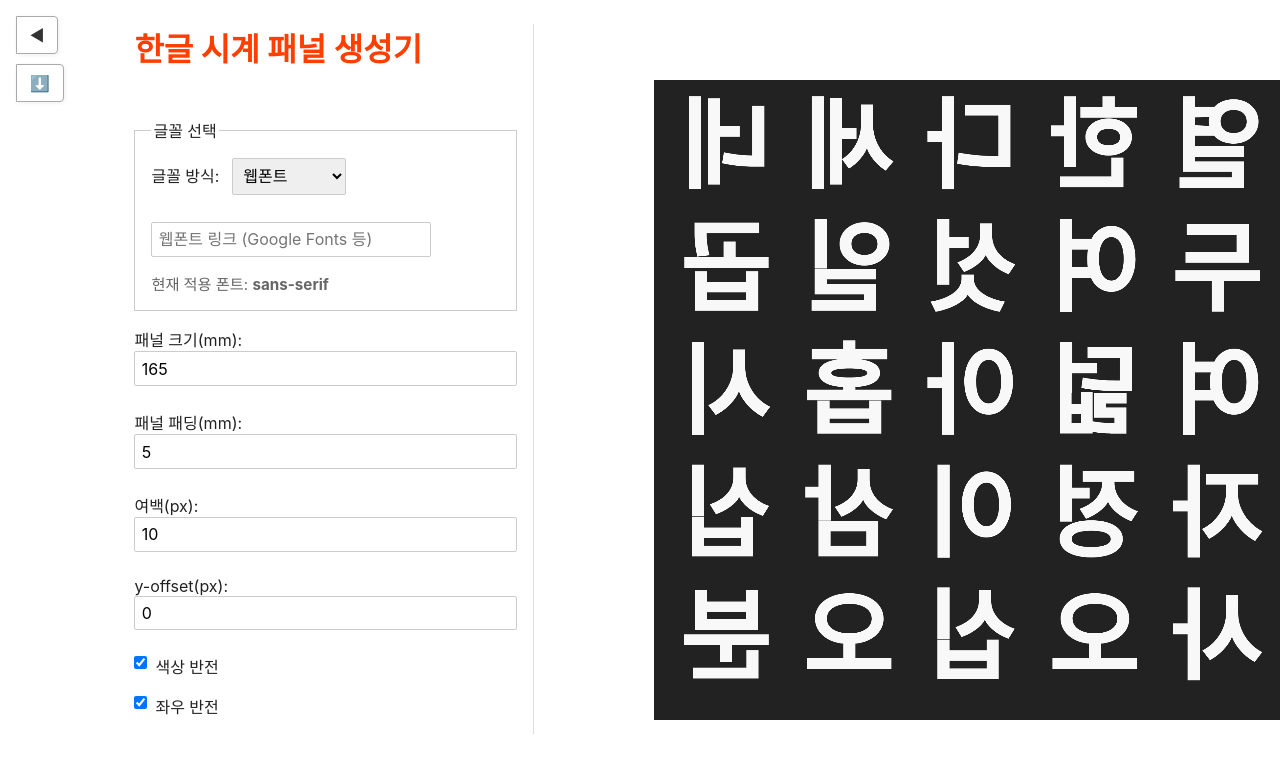
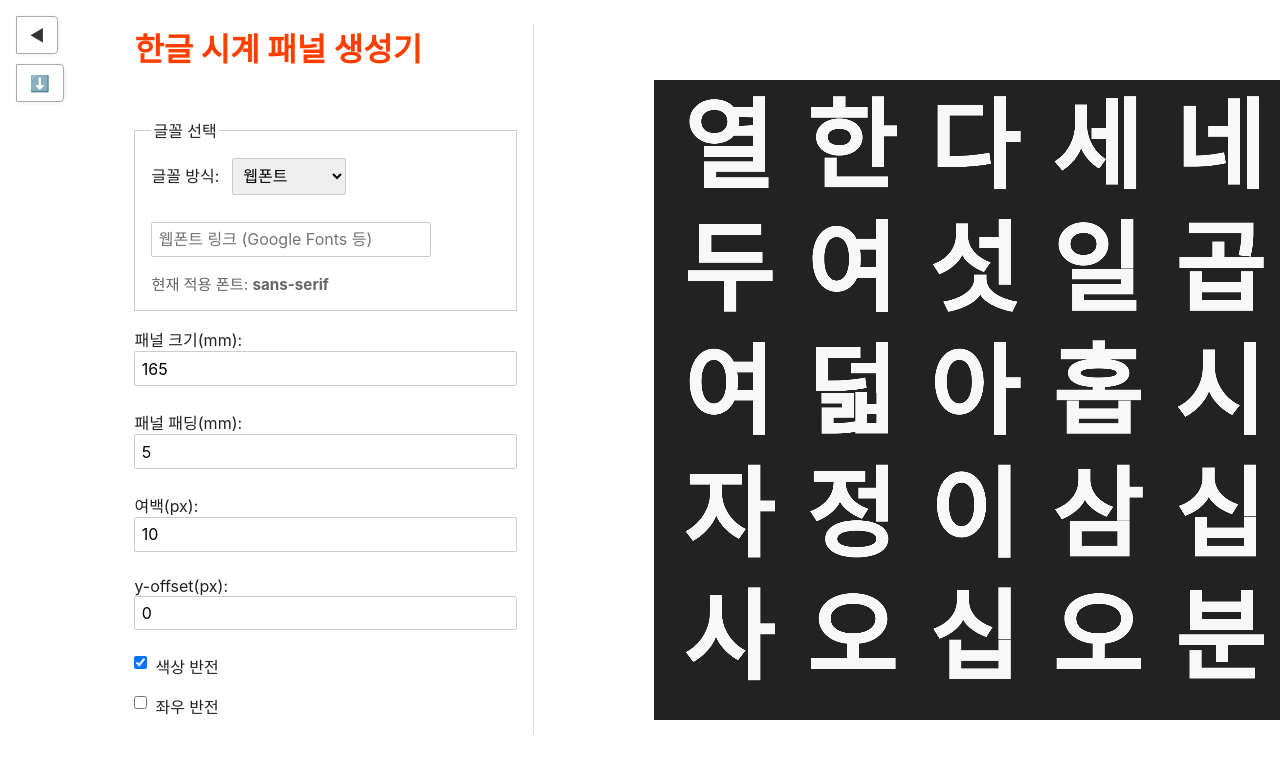
Before and after one commit to suapapa/hangulclock-panel-maker, a Svelte app in the folder svelte-app/: page / in a window 1280 px wide. Shown: the top 758 px of the page. Built offline with nearby package versions, Linux system fonts and the light colour scheme.

Commit message:
fix: update default value for horizontal flip option in App.svelte

```diff
--- a/svelte-app/src/App.svelte
+++ b/svelte-app/src/App.svelte
@@ -17,7 +17,7 @@
 	let yOffset = 0;
 	let dpi = "300"; // 문자열로 선언
 	let invertColor = true; // 색상 반전 기본값
-	let flipHorizontal = true; // 좌우 반전 기본값
+	let flipHorizontal = false; // 좌우 반전 기본값
 	let fontType = "web"; // 'web' 또는 'ttf'
 	let webFontUrl = "";
 	let ttfFile = null;
```
